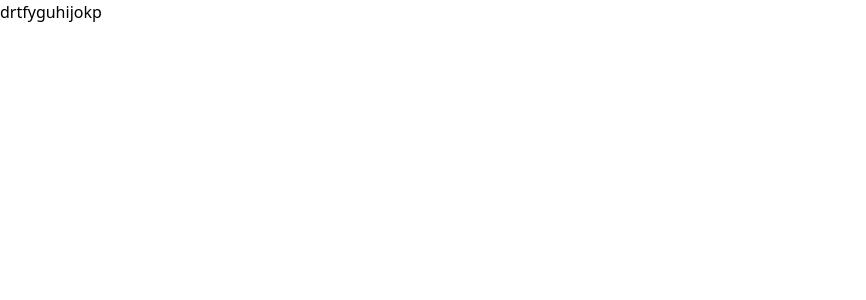
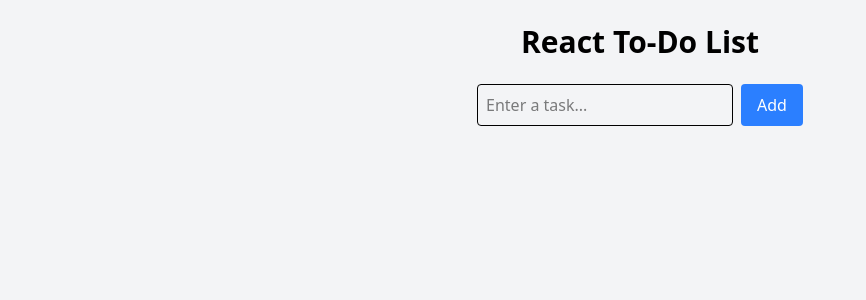
Before and after one commit to Sonukathat/todo-react, a React (Vite) app: page / in a window 1280 px wide. Shown: the top 300 px of the page, without its empty margins (0-866 px from the left). Built offline with nearby package versions, Linux system fonts and the light colour scheme.

Commit message:
create todo

```diff
--- a/src/App.jsx
+++ b/src/App.jsx
@@ -1,10 +1,81 @@
+import React, { useState } from "react";
 
 function App() {
+  const [tasks, setTasks] = useState([]);
+  const [input, setInput] = useState("");
+  const [editIndex, setEditIndex] = useState(null);
+
+  const handleAdd = () => {
+    if (input.trim() === "") return;
+
+    if (editIndex !== null) {
+      const updated = tasks.map((task, i) =>
+        i === editIndex ? input : task
+      );
+      setTasks(updated);
+      setEditIndex(null);
+    } else {
+      setTasks([...tasks, input]);
+    }
+    setInput("");
+  };
+
+  const handleDelete = (index) => {
+    const updated = tasks.filter((_, i) => i !== index);
+    setTasks(updated);
+  };
+
+  const handleEdit = (index) => {
+    setInput(tasks[index]);
+    setEditIndex(index);
+  };
+
   return (
-    <div>
-      <h1>drtfyguhijokp</h1>
+    <div className="min-h-screen flex flex-col items-center bg-gray-100 p-6">
+      <h1 className="text-3xl font-bold mb-6">React To-Do List</h1>
+
+      <div className="flex space-x-2 mb-4">
+        <input
+          type="text"
+          value={input}
+          onChange={(e) => setInput(e.target.value)}
+          placeholder="Enter a task..."
+          className="border p-2 rounded w-64 outline-none focus:ring-2 focus:ring-blue-400"
+        />
+        <button
+          onClick={handleAdd}
+          className="bg-blue-500 hover:bg-blue-600 text-white px-4 py-2 rounded"
+        >
+          {editIndex !== null ? "Update" : "Add"}
+        </button>
+      </div>
+
+      <ul className="w-72">
+        {tasks.map((task, index) => (
+          <li
+            key={index}
+            className="flex justify-between items-center bg-white shadow p-2 mb-2 rounded"
+          >
+            <span>{task}</span>
+            <div className="space-x-2">
+              <button
+                onClick={() => handleEdit(index)}
+                className="bg-yellow-400 hover:bg-yellow-500 text-white px-2 py-1 rounded"
+              >
+                Edit
+              </button>
+              <button
+                onClick={() => handleDelete(index)}
+                className="bg-red-500 hover:bg-red-600 text-white px-2 py-1 rounded"
+              >
+                Delete
+              </button>
+            </div>
+          </li>
+        ))}
+      </ul>
     </div>
-  )
+  );
 }
 
-export default App
+export default App;
```
